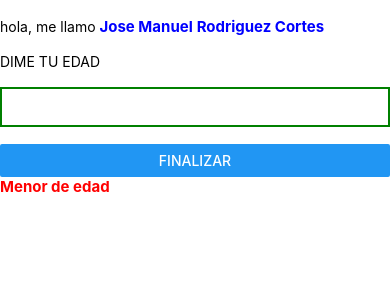
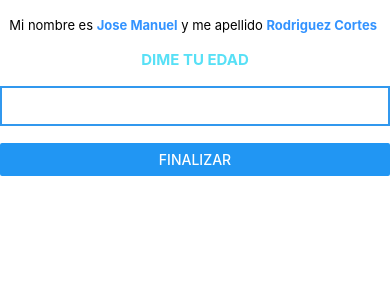
Before and after one commit to yonlee03/React-native-Repo, a React Native app: screen / in a window 390 px wide. Shown: the top 300 px of the page. Built offline with nearby package versions, Linux system fonts and the light colour scheme.

Commit message:
finikitao

```diff
--- a/App.js
+++ b/App.js
@@ -1,84 +1,93 @@
 
 import React, { useState } from 'react';
-import{Text,Image, TextInput,View, StyleSheet, onChangeText,Button, Alert} from 'react-native';
+import { Text, Image, TextInput, View, StyleSheet, onChangeText, Button, Alert } from 'react-native';
 
 const styles = StyleSheet.create({
 
   Verde: {
-    color: 'green',
+    color: "green",
     fontWeight: 'bold',
     fontSize: 15,
   },
   Rojo: {
-    color: 'red',
+    color: "red",
     fontWeight: 'bold',
     fontSize: 15,
   },
   Azul: {
-    color: 'blue',
+    color: "#3393FF",
+    fontWeight: 'bold',
+
+  },
+
+  Centrado: {
+    color: "#58E0F6",
     fontWeight: 'bold',
     fontSize: 15,
+    textAlign: "center",
   },
+
+  Texto1:{
+    fontSize: 13,
+    textAlign: "center",
+  }
+
 });
 
-export function mostrarResult(edad){
 
-  return(
-    (edad < 18 ? <Text style={styles.Rojo}>Menor de edad </Text> : <Text style={styles.Verde}>Mayor de edad </Text>)
-  )
 
+
+const nombre = <Text style={[styles.Azul]}>Jose Manuel</Text>;
+const apellidos = <Text style={[styles.Azul]}>Rodriguez Cortes</Text>;
+
+
+export default function App() {
+
+  const [edad, setEdad] = useState(' ')
+  const [Texto, setTexto] = useState(null);
+
+  const resultado = () => {
+    (edad < 18 ? setTexto(<Text style={styles.Rojo}>Menor de edad </Text>) : setTexto(<Text style={styles.Verde}>Mayor de edad </Text>))
   }
 
 
 
-const nombre = <Text style ={[styles.Azul]}>Jose Manuel</Text>;
-const apellidos = <Text style ={[styles.Azul]}>Rodriguez Cortes</Text>;
-
-
-export default function App(){
-    const color=null
-    const [edad, setEdad] = useState(' ')
-
-
-
-
-  return(
+  return (
 
     <View>
 
       <Text  > </Text>
-      <Text>hola, me llamo {nombre} {apellidos} </Text>
+      <Text style={styles.Texto1}>Mi nombre es {nombre} y me apellido {apellidos} </Text>
 
       <Text  > </Text>
 
-       <Text>DIME TU EDAD</Text>
+      <Text style={styles.Centrado}>DIME TU EDAD</Text>
 
 
       <Text  > </Text>
       <TextInput
         style={{
           height: 40,
-          borderColor: 'green',
+          borderColor: "#3198EE",
           borderWidth: 2,
 
 
         }}
         value={edad}
         onChangeText={edad => setEdad(edad)}
-      defaultValue="EDAD"/>
+        defaultValue="EDAD" />
 
       <Text  > </Text>
       <Button
         title="FINALIZAR"
-        onPress={() => {mostrarResult(edad)}}/>
+        onPress={resultado} />
 
-      <Text>{mostrarResult(edad)}</Text>
+      <Text  > </Text>
+
+      <Text style={styles.Centrado}>{Texto}</Text>
 
     </View>
 
   );
 
 }
-
-
-//<Text >{mostrarResult(edad)}</Text>
```
Lines whose indentation alone changed are shown as unchanged.
